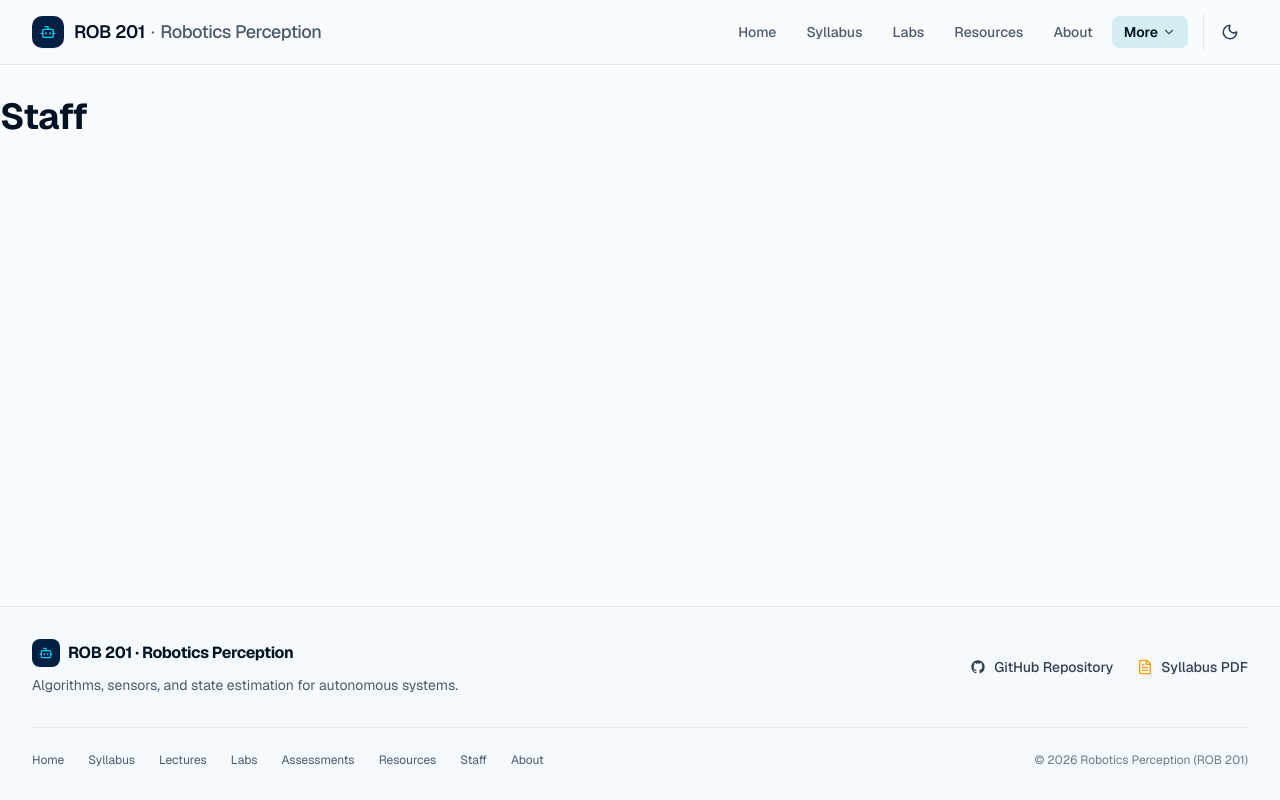
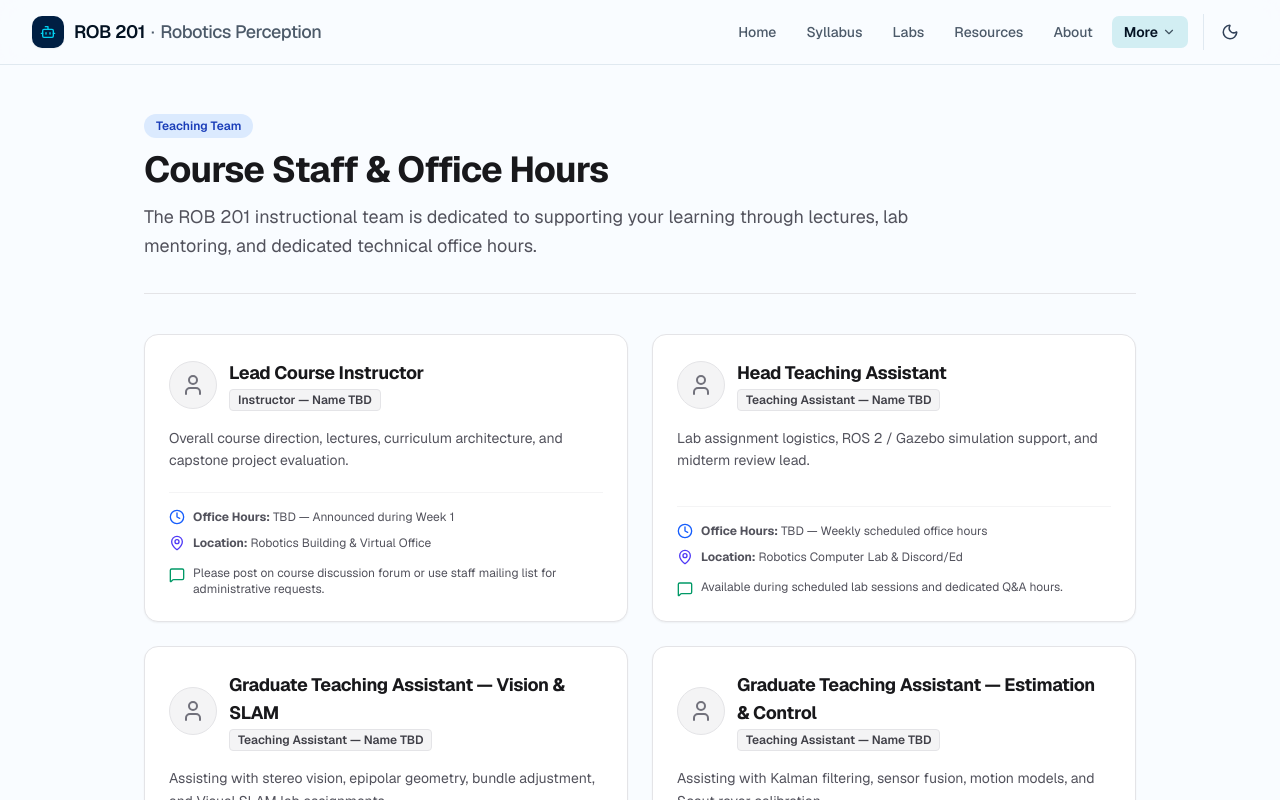
Before and after one commit to victordechrist/Robotics_Perception_Syllabus, a Next.js app: page /staff in a window 1280 px wide. Shown: the top 800 px of the page. Built offline with nearby package versions, Linux system fonts and the light colour scheme.

Commit message:
Update page.tsx

```diff
--- a/src/app/staff/page.tsx
+++ b/src/app/staff/page.tsx
@@ -1,3 +1,127 @@
+import { User, ShieldCheck, Clock, MessageSquare, MapPin } from "lucide-react";
+
+export const metadata = {
+  title: "Course Staff | CS 289 / ROB 201",
+  description: "Instructional team, teaching assistants, office hours, and communication channels.",
+};
+
+interface StaffRole {
+  title: string;
+  category: "Instructor" | "Teaching Assistant";
+  responsibilities: string;
+  officeHours: string;
+  location: string;
+  contactNote: string;
+}
+
+const STAFF_ROLES: StaffRole[] = [
+  {
+    title: "Lead Course Instructor",
+    category: "Instructor",
+    responsibilities: "Overall course direction, lectures, curriculum architecture, and capstone project evaluation.",
+    officeHours: "TBD — Announced during Week 1",
+    location: "Robotics Building & Virtual Office",
+    contactNote: "Please post on course discussion forum or use staff mailing list for administrative requests.",
+  },
+  {
+    title: "Head Teaching Assistant",
+    category: "Teaching Assistant",
+    responsibilities: "Lab assignment logistics, ROS 2 / Gazebo simulation support, and midterm review lead.",
+    officeHours: "TBD — Weekly scheduled office hours",
+    location: "Robotics Computer Lab & Discord/Ed",
+    contactNote: "Available during scheduled lab sessions and dedicated Q&A hours.",
+  },
+  {
+    title: "Graduate Teaching Assistant — Vision & SLAM",
+    category: "Teaching Assistant",
+    responsibilities: "Assisting with stereo vision, epipolar geometry, bundle adjustment, and Visual SLAM lab assignments.",
+    officeHours: "TBD — Weekly scheduled office hours",
+    location: "Robotics Computer Lab",
+    contactNote: "Primary point of contact for Lab 5 through Lab 12 technical questions.",
+  },
+  {
+    title: "Graduate Teaching Assistant — Estimation & Control",
+    category: "Teaching Assistant",
+    responsibilities: "Assisting with Kalman filtering, sensor fusion, motion models, and Scout rover calibration.",
+    officeHours: "TBD — Weekly scheduled office hours",
+    location: "Robotics Computer Lab",
+    contactNote: "Primary point of contact for state estimation and IMU/odometry integration.",
+  },
+];
+
 export default function StaffPage() {
-  return <div className="container py-8"><h1>Staff</h1></div>;
+  return (
+    <div className="container mx-auto px-4 py-12 max-w-5xl space-y-10">
+      {/* Header */}
+      <div className="border-b border-zinc-200 dark:border-zinc-800 pb-8 space-y-3">
+        <span className="inline-block px-3 py-1 text-xs font-semibold rounded-full bg-blue-100 text-blue-800 dark:bg-blue-900/40 dark:text-blue-300">
+          Teaching Team
+        </span>
+        <h1 className="text-3xl sm:text-4xl font-bold tracking-tight text-zinc-900 dark:text-zinc-50">
+          Course Staff & Office Hours
+        </h1>
+        <p className="text-base sm:text-lg text-zinc-600 dark:text-zinc-400 max-w-3xl leading-relaxed">
+          The ROB 201 instructional team is dedicated to supporting your learning through lectures, lab mentoring, and dedicated technical office hours.
+        </p>
+      </div>
+
+      {/* Staff Roles Grid */}
+      <div className="grid grid-cols-1 md:grid-cols-2 gap-6">
+        {STAFF_ROLES.map((staff, idx) => (
+          <div
+            key={idx}
+            className="p-6 rounded-xl border border-zinc-200 dark:border-zinc-800 bg-white dark:bg-zinc-900 shadow-xs flex flex-col justify-between space-y-5"
+          >
+            <div className="space-y-4">
+              <div className="flex items-start justify-between gap-3">
+                <div className="flex items-center gap-3">
+                  <div className="w-12 h-12 rounded-full bg-zinc-100 dark:bg-zinc-800 flex items-center justify-center shrink-0 border border-zinc-200 dark:border-zinc-700">
+                    <User className="h-6 w-6 text-zinc-500" />
+                  </div>
+                  <div>
+                    <h2 className="text-lg font-bold text-zinc-900 dark:text-zinc-100">
+                      {staff.title}
+                    </h2>
+                    <span className="inline-block text-xs font-semibold px-2 py-0.5 rounded bg-zinc-100 dark:bg-zinc-800 text-zinc-700 dark:text-zinc-300 border border-zinc-200 dark:border-zinc-700 mt-0.5">
+                      {staff.category} — Name TBD
+                    </span>
+                  </div>
+                </div>
+              </div>
+
+              <p className="text-sm text-zinc-600 dark:text-zinc-400 leading-relaxed">
+                {staff.responsibilities}
+              </p>
+            </div>
+
+            <div className="pt-4 border-t border-zinc-100 dark:border-zinc-800/80 space-y-2.5 text-xs text-zinc-600 dark:text-zinc-400">
+              <div className="flex items-center gap-2">
+                <Clock className="h-4 w-4 text-blue-600 dark:text-blue-400 shrink-0" />
+                <span><strong>Office Hours:</strong> {staff.officeHours}</span>
+              </div>
+              <div className="flex items-center gap-2">
+                <MapPin className="h-4 w-4 text-indigo-600 dark:text-indigo-400 shrink-0" />
+                <span><strong>Location:</strong> {staff.location}</span>
+              </div>
+              <div className="flex items-start gap-2 pt-1">
+                <MessageSquare className="h-4 w-4 text-emerald-600 dark:text-emerald-400 shrink-0 mt-0.5" />
+                <span>{staff.contactNote}</span>
+              </div>
+            </div>
+          </div>
+        ))}
+      </div>
+
+      {/* Staff Contact Info Box */}
+      <section className="p-6 rounded-2xl border border-blue-200 dark:border-blue-900/50 bg-blue-50/50 dark:bg-blue-950/20 space-y-3">
+        <div className="flex items-center gap-2 text-blue-900 dark:text-blue-300 font-bold">
+          <ShieldCheck className="h-5 w-5 text-blue-600 dark:text-blue-400" />
+          <span>How to Contact Course Staff</span>
+        </div>
+        <p className="text-sm text-zinc-700 dark:text-zinc-300 leading-relaxed">
+          For conceptual and lab debugging questions, please post on the course discussion forum so fellow students can benefit. For private matters (academic accommodations, grade inquiries), email the staff mailing list. Individual email responses may be delayed during peak lab submission periods.
+        </p>
+      </section>
+    </div>
+  );
 }
```
